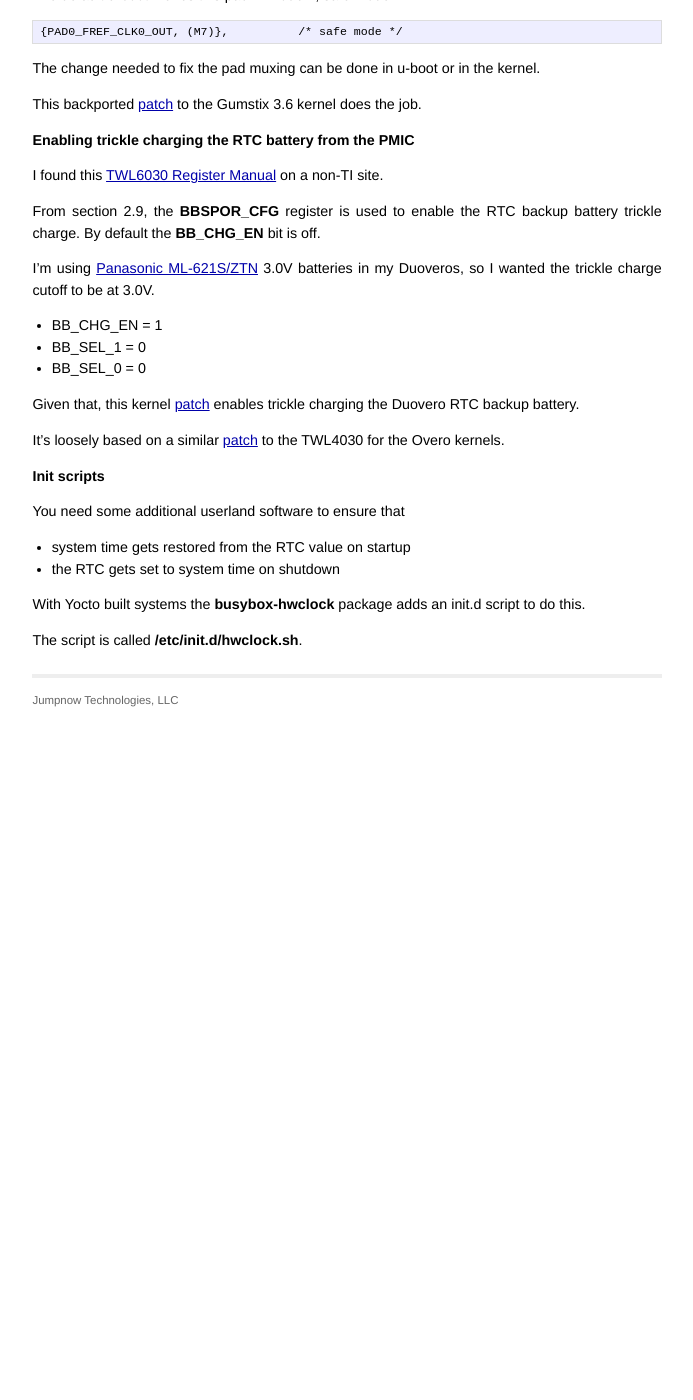
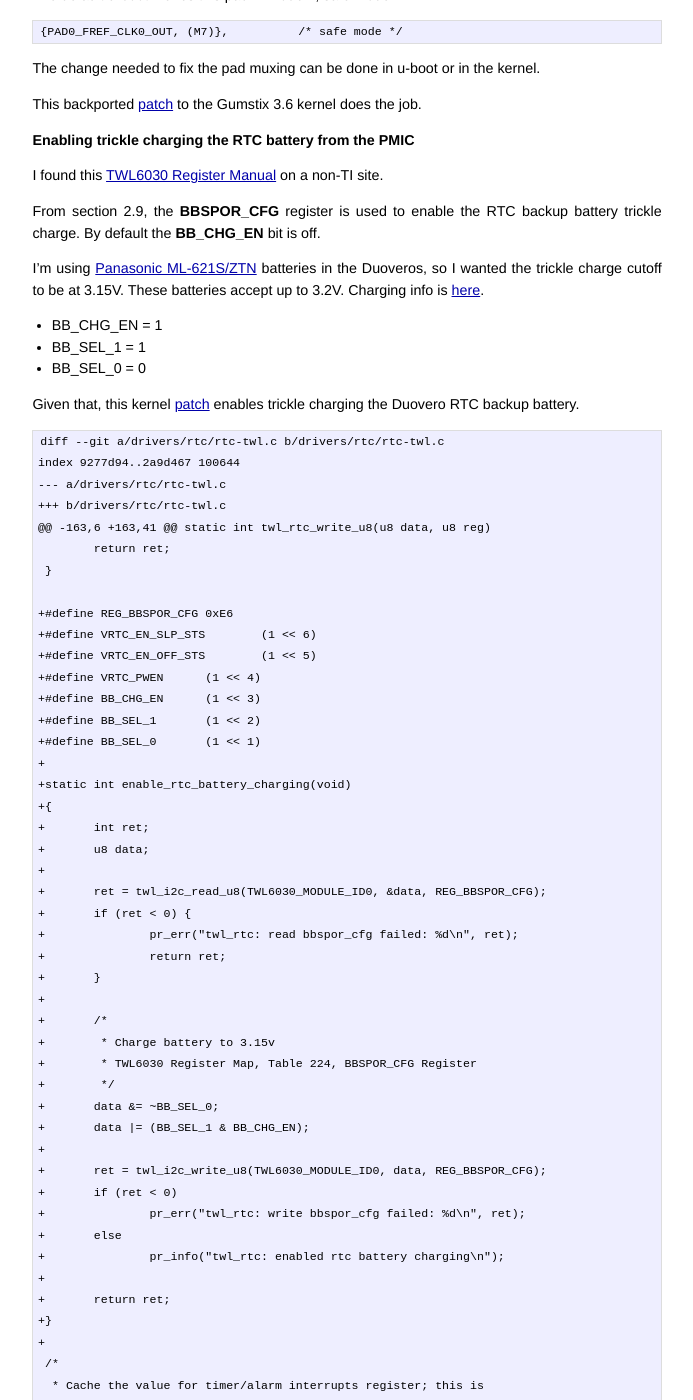
Before and after one commit to jumpnow/jumpnowtek-site, a Jekyll site: the page built from _posts/2014-02-23-Duovero-RTC.md, in a window 1280 px wide and 1400 px high, scrolled down 997 px. Shown: the whole window, without its empty margins (293-986 px from the left). Built offline with Jekyll 4.4.1, drawn with Linux system fonts in a browser that asks for light colours; Markdown is read by kramdown in place of the engine named in the settings; before the commit the page ends 1720 px from its top, so only the background shows below that; some of the changed text lies outside the part shown.

Commit message:
Fix duovero rtc article, bad patch

```diff
--- a/_posts/2014-02-23-Duovero-RTC.md
+++ b/_posts/2014-02-23-Duovero-RTC.md
@@ -70,18 +70,132 @@ I found this [TWL6030 Register Manual][twl6030-register-manual] on a non-TI site
 From section 2.9, the **BBSPOR\_CFG** register is used to enable the RTC backup
 battery trickle charge. By default the **BB\_CHG\_EN** bit is off.
 
-I'm using [Panasonic ML-621S/ZTN][duovero-battery] 3.0V batteries in my
-Duoveros, so I wanted the trickle charge cutoff to be at 3.0V.
+I'm using [Panasonic ML-621S/ZTN][panasonic-battery] batteries in the Duoveros,
+so I wanted the trickle charge cutoff to be at 3.15V. These batteries accept up
+to 3.2V. Charging info is [here][battery-charging].
 
 - BB\_CHG\_EN = 1
-- BB\_SEL_1 = 0
+- BB\_SEL_1 = 1
 - BB\_SEL_0 = 0
 
 Given that, this kernel [patch][trickle-charge-patch] enables trickle charging
 the Duovero RTC backup battery.
 
+
+    diff --git a/drivers/rtc/rtc-twl.c b/drivers/rtc/rtc-twl.c
+    index 9277d94..2a9d467 100644
+    --- a/drivers/rtc/rtc-twl.c
+    +++ b/drivers/rtc/rtc-twl.c
+    @@ -163,6 +163,41 @@ static int twl_rtc_write_u8(u8 data, u8 reg)
+            return ret;
+     }
+
+    +#define REG_BBSPOR_CFG 0xE6
+    +#define VRTC_EN_SLP_STS        (1 << 6)
+    +#define VRTC_EN_OFF_STS        (1 << 5)
+    +#define VRTC_PWEN      (1 << 4)
+    +#define BB_CHG_EN      (1 << 3)
+    +#define BB_SEL_1       (1 << 2)
+    +#define BB_SEL_0       (1 << 1)
+    +
+    +static int enable_rtc_battery_charging(void)
+    +{
+    +       int ret;
+    +       u8 data;
+    +
+    +       ret = twl_i2c_read_u8(TWL6030_MODULE_ID0, &data, REG_BBSPOR_CFG);
+    +       if (ret < 0) {
+    +               pr_err("twl_rtc: read bbspor_cfg failed: %d\n", ret);
+    +               return ret;
+    +       }
+    +
+    +       /*
+    +        * Charge battery to 3.15v
+    +        * TWL6030 Register Map, Table 224, BBSPOR_CFG Register
+    +        */
+    +       data &= ~BB_SEL_0;
+    +       data |= (BB_SEL_1 & BB_CHG_EN);
+    +
+    +       ret = twl_i2c_write_u8(TWL6030_MODULE_ID0, data, REG_BBSPOR_CFG);
+    +       if (ret < 0)
+    +               pr_err("twl_rtc: write bbspor_cfg failed: %d\n", ret);
+    +       else
+    +               pr_info("twl_rtc: enabled rtc battery charging\n");
+    +
+    +       return ret;
+    +}
+    +
+     /*
+      * Cache the value for timer/alarm interrupts register; this is
+      * only changed by callers holding rtc ops lock (or resume).
+    @@ -505,6 +540,10 @@ static int __devinit twl_rtc_probe(struct platform_device *pdev)
+            if (ret < 0)
+                    goto out1;
+
+    +       ret = enable_rtc_battery_charging();
+    +       if (ret < 0)
+    +               dev_err(&pdev->dev, "Failed to enable rtc battery charging)\n");
+    +
+            rtc = rtc_device_register(pdev->name,
+                                      &pdev->dev, &twl_rtc_ops, THIS_MODULE);
+            if (IS_ERR(rtc)) {
+    --
+    1.8.1.2
+
+
 It's loosely based on a similar [patch][overo-trickle-charge-patch] to the
 TWL4030 for the Overo kernels.
+
+So where does that *TWL6030\_MODULE\_ID0* constant come from and why is it
+needed?
+
+The `twl_i2c_read_u8()` and `twl_i2c_write_u8()` functions, in order to be more
+generic, use a *twl\_map* table to find the index into a *twl\_module* table to
+then get the correct device address to use on the I2C bus.
+
+The *BBSPOR_CFG* register is at I2C physical address *0x48* and register address
+*0xE6*. You can get this from *section 2.9.5* of the
+[TWL6030 Register Manual][twl6030-register-manual].
+
+*TWL6030\_MODULE\_IDO* is defined in `include/linux/i2c/twl.h`
+
+    #define TWL6030_MODULE_ID0      0x0D
+    #define TWL6030_MODULE_ID1      0x0E
+    #define TWL6030_MODULE_ID2      0x0F
+
+Which in `drivers/mfd/twl-core.c` from the *twl6030_map[]* table maps to
+
+    twl6030_map[0x0D] = { SUB_CHIP_ID0, TWL6030_BASEADD_ZERO }
+
+This results in
+
+* sid = SUB\_CHIP\_ID0 = 0
+* base = TWL6030\_BASEADD\_ZERO = 0.
+
+The *sid* (slave id) is an index into the *twl\_modules[]* table which is a list
+of *twl\_client* structures where the actual addresses of I2C slave devices
+are kept.
+
+The *twl\_client* structures get assigned in the `twl-core` *probe()* function
+using data from the *twl4030\_platform\_data* which can eventually be traced
+back to `arch/arm/mach-omap2/twl-common.c`.
+
+    static struct i2c_board_info __initdata omap4_i2c1_board_info[] = {
+        {
+            .addr           = 0x48,
+            .flags          = I2C_CLIENT_WAKE,
+        },
+        {
+            I2C_BOARD_INFO("twl6040", 0x4b),
+        },
+     };
+
+So *twl_module[0].address = 0x48* which is what we want.
+
+Easy enough.
+
+The initial patch I had for this was wrong. I used *TWL6030\_MODULE\_ID1*
+instead of *TWL6030\_MODULE\_ID0*. Thanks to Alex Ray for catching this.
 
 ### Init scripts
 
@@ -103,6 +217,7 @@ The script is called **/etc/init.d/hwclock.sh**.
 [pandaboard-schematic]: http://pandaboard.org/sites/default/files/board_reference/pandaboard-ea1/panda-ea1-schematic.pdf
 [msecure-mux-patch]: https://github.com/jumpnow/meta-duovero/blob/master/recipes-kernel/linux/linux-stable-3.6/0013-ARM-OMAP4-TWL-mux-sys_drm_msecure-as-output-for-PMIC.patch
 [twl6030-register-manual]: http://www.cjemicros.f2s.com/public/datasheets/TWL6030_Register_Map.pdf
-[duovero-battery]: http://www.digikey.com/product-detail/en/ML-621S%2FZTN/P007-ND/965124
+[panasonic-battery]: http://www.digikey.com/product-detail/en/ML-621S%2FZTN/P007-ND/965124
+[battery-charging]: http://industrial.panasonic.com/www-data/pdf/AAA4000/AAA4000PE17.pdf
 [trickle-charge-patch]: https://github.com/jumpnow/meta-duovero/blob/master/recipes-kernel/linux/linux-stable-3.6/0014-Enable-RTC-backup-battery-charging.patch
 [overo-trickle-charge-patch]: https://github.com/gumstix/meta-gumstix/blob/dora/recipes-kernel/linux/linux-gumstix-3.5/0007-rtc-twl-add-support-for-backup-battery-recharge.patch
```
